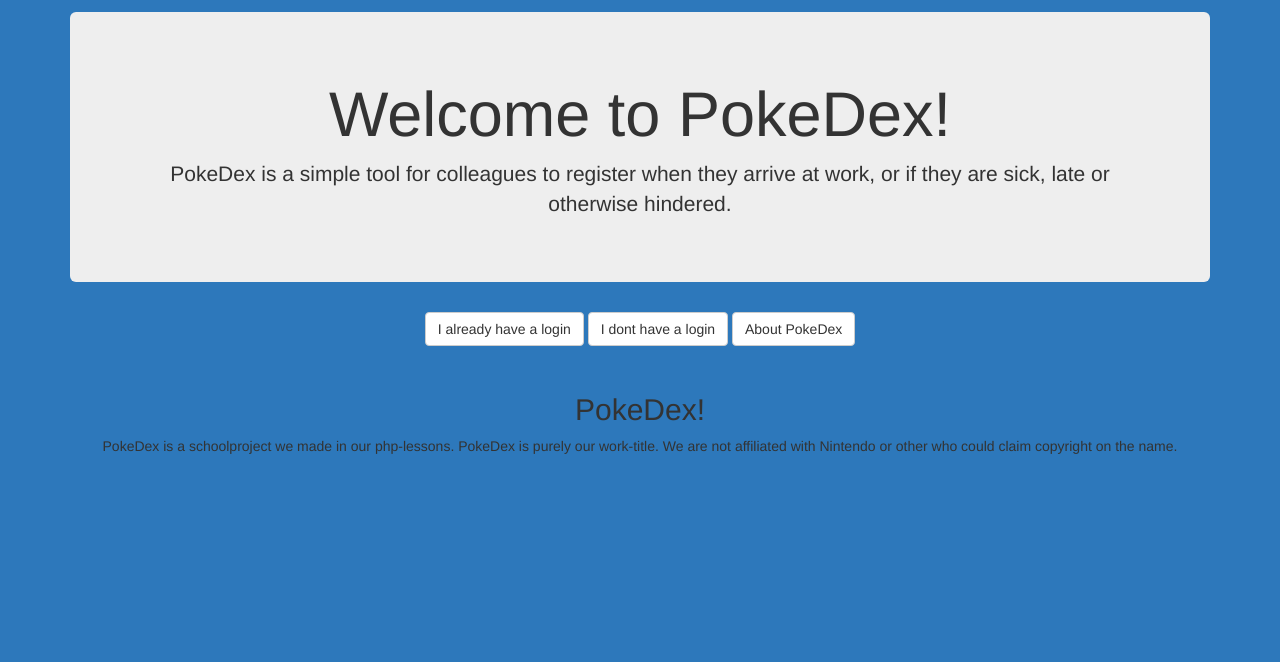
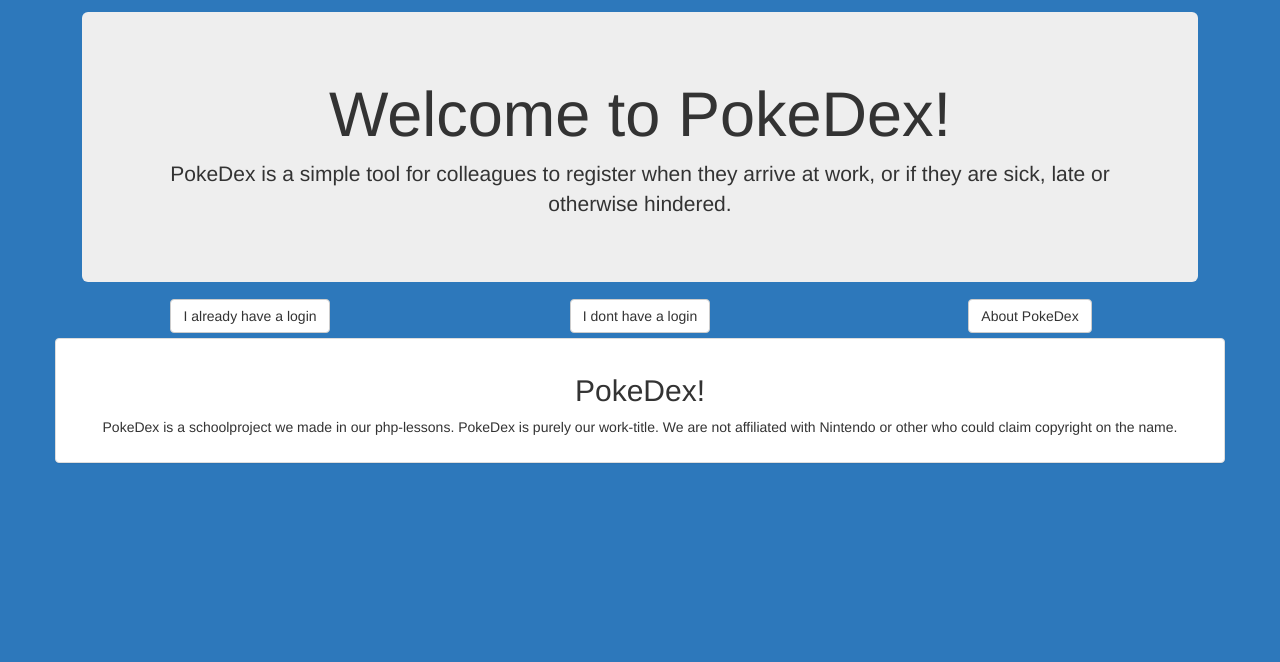
Before and after one commit to T-RexZ/pokedex, a PHP site: page / in a window 1280 px wide, after a click on "About PokeDex". Shown: the top 662 px of the page. After the commit the page ends 463 px from the top, so only its background shows below. Run offline with PHP 8.4, Linux system fonts and the light colour scheme.

Commit message:
lortefix

```diff
--- a/css/style.css
+++ b/css/style.css
@@ -10,13 +10,16 @@ body{
 
 .non-visible{
 	height: 0;
+	width: 0;
 	visibility: hidden;
   	opacity: 0;
   	transition: visibility 0s, opacity 0.3s linear;
+  	margin: 0px;
 }
 
 .visible{
 	height: auto;
+	width: auto;
 	visibility: visible;
   	opacity: 1;
 }
@@ -53,7 +56,7 @@ a{
 }
 
 header{
-	margin-top: 12px;
+
 }
 
 footer{
@@ -65,8 +68,25 @@ footer{
 label{
 	color: #fff;
 	margin: 12px;
+
 }
 
 ::-webkit-scrollbar{
 	display: none;
+
 }
+
+.buttons{
+	margin: 5px;
+}
+
+#about{
+	background-color: #fff;
+	margin-top: 24px;
+	display: block;
+	clear: both;
+
+}
+.frontheader{
+	margin: 12px;
+}
--- a/index.php
+++ b/index.php
@@ -24,7 +24,7 @@
 	<link rel="stylesheet" type="text/css" href="css/style.css">
 </head>
 	<header>
-		<div class="jumbotron">
+		<div class="jumbotron frontheader">
   			<div >
     			<h1>Welcome to PokeDex!</h1>
     			<p>PokeDex is a simple tool for colleagues to register when they arrive at work, or if they are sick, late or otherwise hindered.</p>
@@ -33,22 +33,25 @@
 	</header>
 	<body class="container">
 	<div class="row">
-
-		<button class="btn btn-default nav-pills" onclick="show_login()">
+		<div class="col-md-4 container">
+		<button class="btn btn-default buttons" onclick="show_login()">
 			I already have a login
 		</button>
-
-		<button class="btn btn-default nav-pills" onclick="show_register()">
+		</div>
+		<div class="col-md-4 container">
+		<button class="btn btn-default buttons" onclick="show_register()">
 			I dont have a login
 		</button>
-
-		<button class="btn btn-default nav-pills" onclick="show_about()">
+		</div>
+		<div class="col-md-4 container">
+		<button class="btn btn-default buttons" onclick="show_about()">
 			About PokeDex
 		</button>
+		</div>
 
 		<form id="login-form"  action="login.php" class="non-visible form-group" method="post">
 
-			<label for="login_email">Email Address</label>
+			<label for="login_email">Email address</label>
 
 			<input class="form-control" type="email" placeholder="email" name="login_email"></input><br>
 
@@ -123,10 +126,11 @@
 
 		</form>
 
-		<section id="about" class="non-visible">
-			<h2>PokeDex!</h2>
-			<p>PokeDex is a schoolproject we made in our php-lessons. PokeDex is purely our work-title. We are not affiliated with Nintendo or other who could claim copyright on the name.</p>
-		</section>
+		<div id="about" class="non-visible panel panel-default">
+			<div class="panel-body">
+				<h2>PokeDex!</h2>
+				<p>PokeDex is a schoolproject we made in our php-lessons. PokeDex is purely our work-title. We are not affiliated with Nintendo or other who could claim copyright on the name.</p>
+		</div>
 
 	</div>
 		<script src="js/bootstrap.min.js"></script>
--- /dev/null
+++ b/logout.php
@@ -0,0 +1,4 @@
+<?php
+	session_destroy();
+	header("location: index.php?logout=1");
+?>
```
Also changed, not shown: css/menu.css (+6 -6 lines), login.php (+5 -4 lines), reg.php (+27 -11 lines), user.php (+8 -3 lines), img/profile_pic/BloodDuck.png (added), img/profile_pic/Devils class.png (added), img/profile_pic/IMG_20160217_151312-01.jpeg (added).
